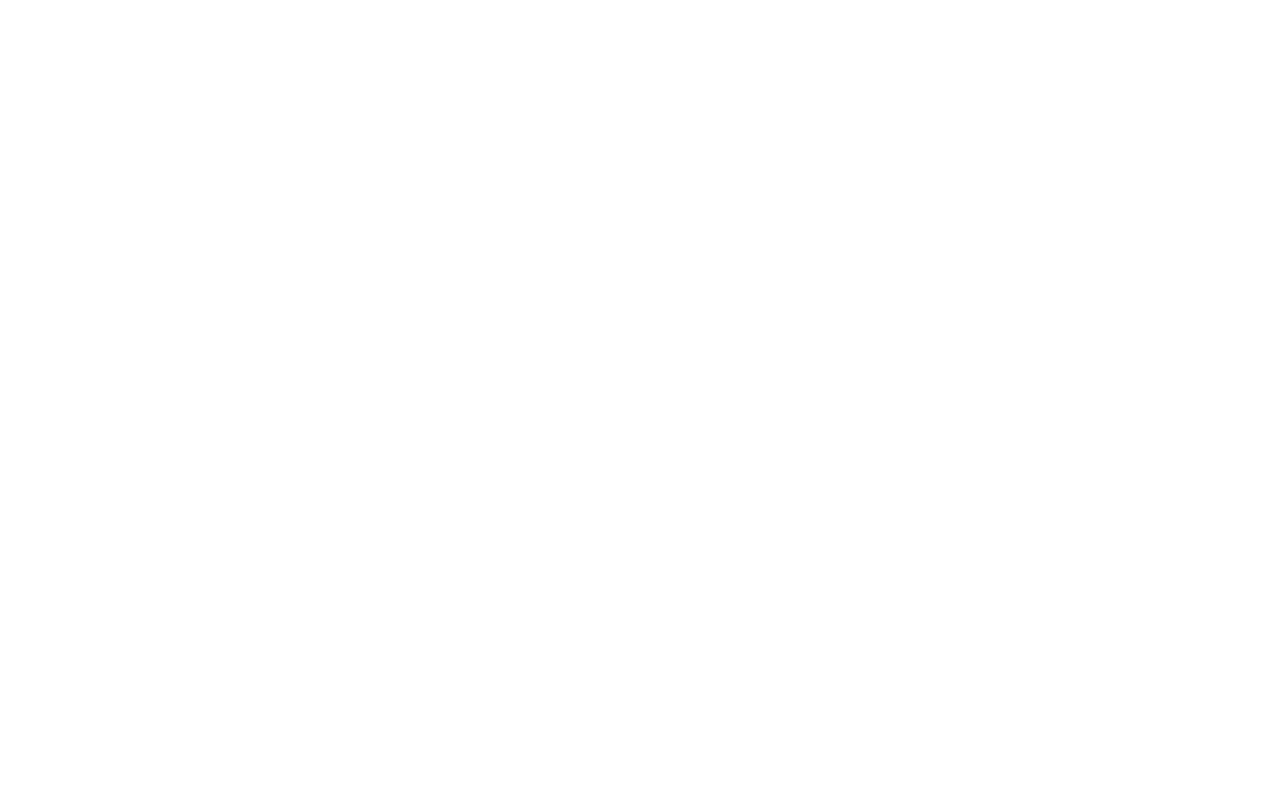
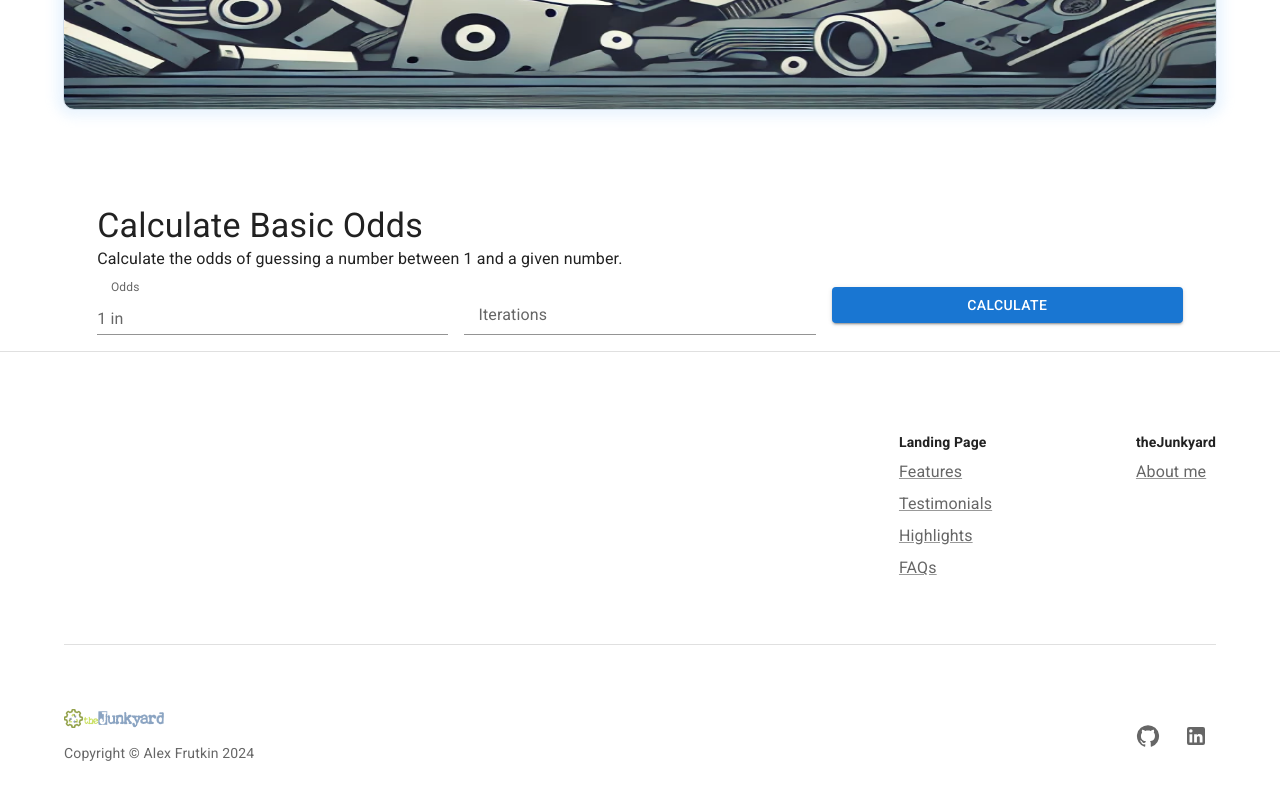
Before and after one commit to yummydirtx/theJunkyard, a React (Create React App) app: page /calcbasic-web in a window 1280 px wide. Before the commit this address had no page. Shown: the part 946-1746 px from the top of the page. Before the commit the page ends 800 px from the top, so only its background shows below. Built offline with nearby package versions, Linux system fonts and the light colour scheme.

Commit message:
added basic calcbasic ui layout with temporary text

```diff
--- a/src/App.js
+++ b/src/App.js
@@ -8,6 +8,7 @@
 import { ThemeProvider } from '@mui/material/styles';
 import { BrowserRouter, Route, Routes } from 'react-router-dom';
 import AboutMe from './AboutMe';
+import CalcBasic from './CalcBasic';
 
 export default function App() {
   const [mode, setMode] = React.useState(() => {
@@ -34,6 +35,7 @@
       <Routes>
         <Route path='/' element={<LandingPage setMode={toggleColorMode} mode={mode} />} />
         <Route path='/about' element={<AboutMe setMode={toggleColorMode} mode={mode}/>} />
+        <Route path='/calcbasic-web' element={<CalcBasic setMode={toggleColorMode} mode={mode}/>} />
       </Routes>
     </BrowserRouter>
   );
--- a/src/CalcBasic.js
+++ b/src/CalcBasic.js
@@ -4,18 +4,16 @@
 import CssBaseline from '@mui/material/CssBaseline';
 import Box from '@mui/material/Box';
 import Divider from '@mui/material/Divider';
+import Grid from '@mui/material/Grid2';
+import Button from '@mui/material/Button';
 import { ThemeProvider, createTheme } from '@mui/material/styles';
 import ToggleButton from '@mui/material/ToggleButton';
 import ToggleButtonGroup from '@mui/material/ToggleButtonGroup';
 import AutoAwesomeRoundedIcon from '@mui/icons-material/AutoAwesomeRounded';
 import AppAppBar from './components/AppAppBar';
 import Hero from './components/Hero';
-import LogoCollection from './components/LogoCollection';
-import Highlights from './components/Highlights';
-import Features from './components/Features';
-import Testimonials from './components/Testimonials';
-import FAQ from './components/FAQ';
 import Footer from './components/Footer';
+import { Typography, FormControl, InputLabel, InputAdornment, Input } from '@mui/material';
 
 function getRandomIntInclusive(min, max) {
     const minCeiled = Math.ceil(min);
@@ -95,8 +93,8 @@
   toggleCustomTheme: PropTypes.func.isRequired,
 };
 
-export default function LandingPage({ setMode, mode }) {
-  useTitle('theJunkyard: Landing Page');
+export default function CalcBasic({ setMode, mode }) {
+  useTitle('theJunkyard: calcBasic');
   const defaultTheme = createTheme({ palette: { mode } });
 
   return (
@@ -104,18 +102,51 @@
       <CssBaseline />
       <AppAppBar mode={mode} toggleColorMode={setMode} />
       <Hero />
-      <Box sx={{ bgcolor: 'background.default' }}>
-        <LogoCollection />
-        <Features />
-        <Divider />
-        <Testimonials />
-        <Divider />
-        <Highlights />
-        <Divider />
-        <FAQ />
-        <Divider sx={{display: {xs: 'none', sm: 'inherit'}}}/>
-        <Footer />
+      <Box sx={{
+        bgcolor: 'background.default',
+        position: 'relative',
+        display: 'flex',
+        flexDirection: 'column',
+        alignItems: 'center',
+        gap: { xs: 3, sm: 6 },
+        pb: { sm: 2 },
+        px: { xs: 2, sm: 4 },
+        }}>
+        <Grid container spacing={2}>
+            <Grid size={12}>
+                <Typography component="h2" variant="h4">
+                    Calculate Basic Odds
+                </Typography>
+                <Typography variant="body1" >
+                    Calculate the odds of guessing a number between 1 and a given number.
+                </Typography>
+            </Grid>
+            <Grid size={{ xs: 6, sm: 4 }}>
+                <FormControl sx={{width: '100%'}}>
+                    <InputLabel htmlFor="odds">Odds</InputLabel>
+                    <Input
+                    id="odds"
+                    type="number"
+                    startAdornment={<InputAdornment position='start'>1 in</InputAdornment>} />
+                </FormControl>
+            </Grid>
+            <Grid size={{ xs: 6, sm: 4 }}>
+                <FormControl sx={{width: '100%'}}>
+                    <InputLabel htmlFor="iterations">Iterations</InputLabel>
+                    <Input
+                    id="iterations"
+                    type="number" />
+                </FormControl>
+            </Grid>
+            <Grid size={{ xs: 12, sm: 4 }}>
+                <Button variant="contained" color="primary" sx={{
+                    width: '100%',
+                }}>Calculate</Button>
+            </Grid>
+        </Grid>
       </Box>
+      <Divider sx={{display: {xs: 'none', sm: 'inherit'}}}/>
+      <Footer />
     </ThemeProvider>
   );
 }
```
